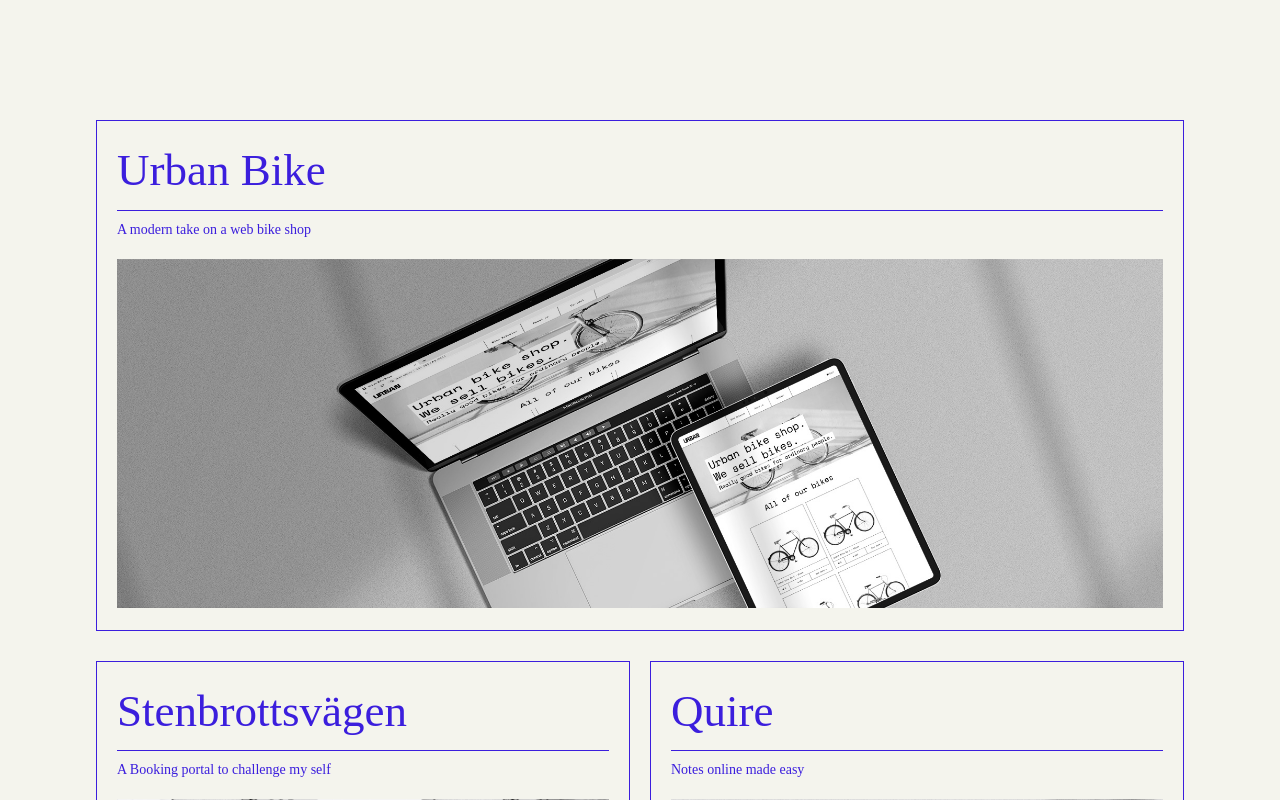
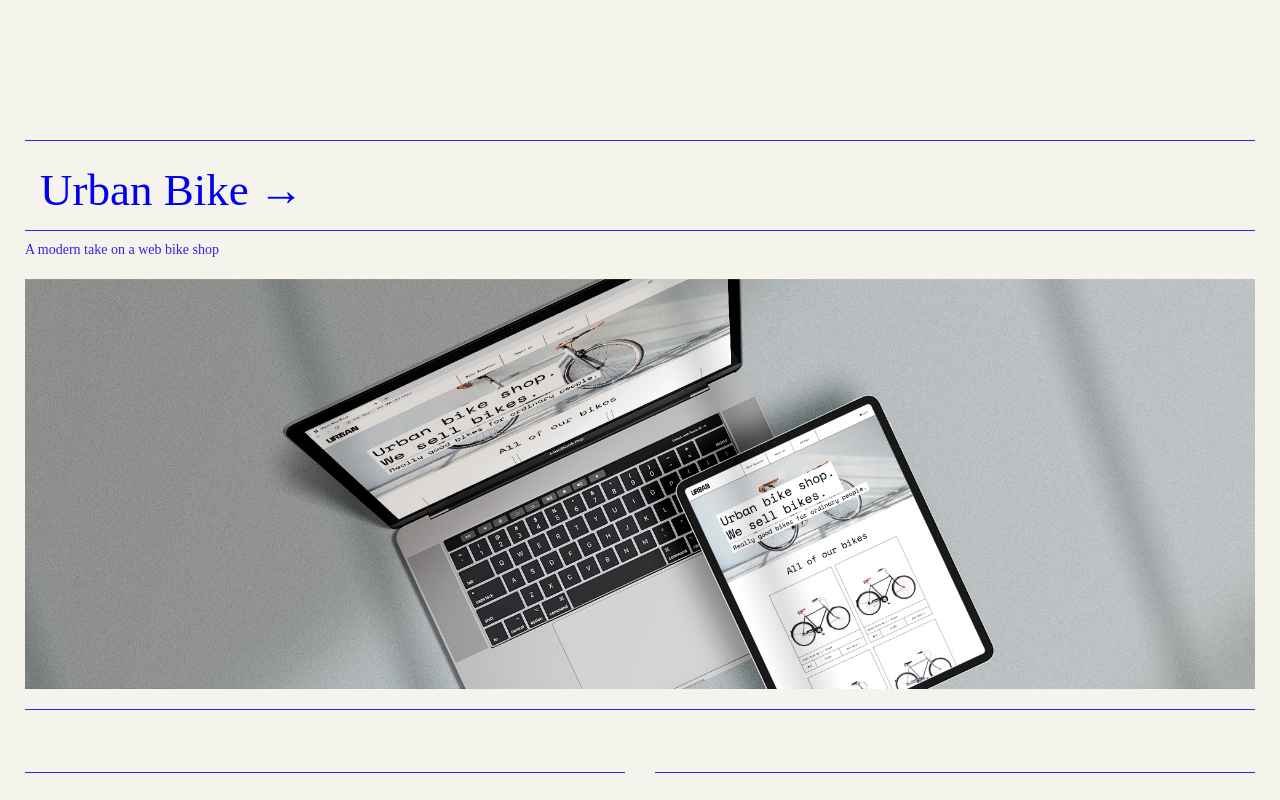
Before and after one commit to dtangerfors/react-portfolio, a React (Create React App) app: page / in a window 1280 px wide. Shown: the part 680-1480 px from the top of the page. Built offline with nearby package versions, Linux system fonts and the light colour scheme; a web font is replaced by a local one.

Commit message:
Updated the design

```diff
--- a/src/components/layout/Cases.js
+++ b/src/components/layout/Cases.js
@@ -11,29 +11,31 @@ const CASE_SECTION = styled.section`
     display: flex;
     flex-direction: row;
     justify-content: space-between;
+    align-items: flex-start;
     flex-wrap: wrap;
-    width: ${props => props.theme.defaultWidth};
+    width: 100%;
+    padding: 0 1rem;
 
     @media ${device.phone} {
-       width: ${props => props.theme.mobileWidth};
+        width: ${props => props.theme.mobileWidth};
+        padding: 0;
     }
 `;
 
 const CASE_ARTICLE = styled.article`
     width: ${props => props.bigDisplay ? "100%" : "calc(50% - 1rem)"};
-    padding: 2rem;
-    margin-bottom: 3rem;
-    cursor: pointer;
+    padding: 1rem;
+    margin: 0 .5rem 3rem;
 
-    border: 1px solid ${props => props.theme.primaryColor};
-
-    &:hover {
+    /* &:hover {
         box-shadow: .5rem .5rem 0 0 ${props => props.theme.primaryColor};
         transform: translateY(-.5rem) translateX(-.5rem);
-    }
+    } */
 
     @media ${device.phone} {
        width: 100%;
+       padding: 0;
+       margin: 0 0 3rem;
     }
 `;
 
@@ -41,17 +43,34 @@ const CASE__INFO = styled.div`
     margin-bottom: 2rem;
 `;
 
+const LINK = styled.a`
+    text-decoration: none;
+
+    &:visited {
+        color: ${props => props.theme.primaryColor};
+    }
+`;
+
 const CASE__TITLE = styled(H2)`
-    padding-bottom: 1rem;
-    margin-bottom: 1rem;
+    padding: 2rem 0 1rem;
+    margin: 1rem 0;
+    border-top: 1px solid ${props => props.theme.primaryColor};
     border-bottom: 1px solid ${props => props.theme.primaryColor};
+
+    @media ${device.tabPort} {
+        padding-bottom: .5rem;
+        margin-bottom: .5rem;
+    }
 
 `;
 
 const CASE__IMG = styled.img`
     width: 100%;
     line-height: 0;
-    filter: grayscale(100%);
+
+    padding-bottom: 2rem;
+    border-bottom: 1px solid ${props => props.theme.primaryColor};
+
 
     &:hover {
         filter: none;
@@ -65,7 +84,7 @@ export default class Cases extends Component {
                 {cases.map(item =>
                     <CASE_ARTICLE bigDisplay={item.bigDisplay} key={item.id}>
                         <CASE__INFO>
-                            <CASE__TITLE>{item.title}</CASE__TITLE>
+                            <CASE__TITLE><LINK className="arrow" href={item.url}>{item.title}</LINK></CASE__TITLE>
                             <H4>{item.subTitle}</H4>
                         </CASE__INFO>
                         <CASE__IMG src={item.preview} alt={item.title}></CASE__IMG>
```
